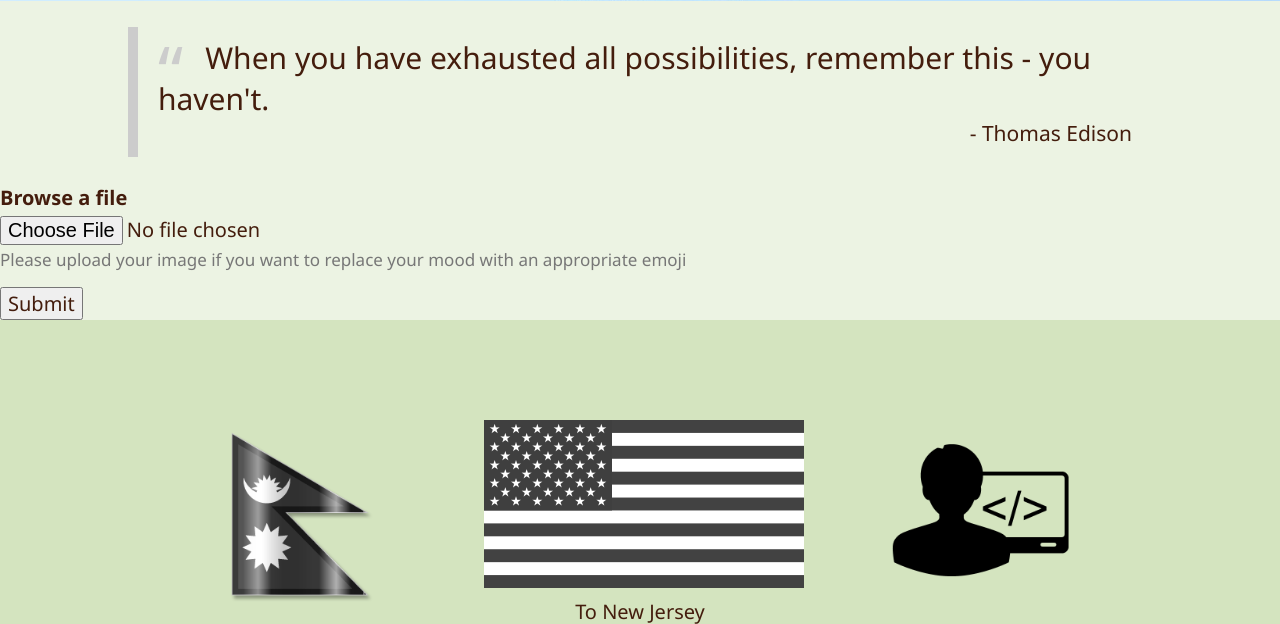
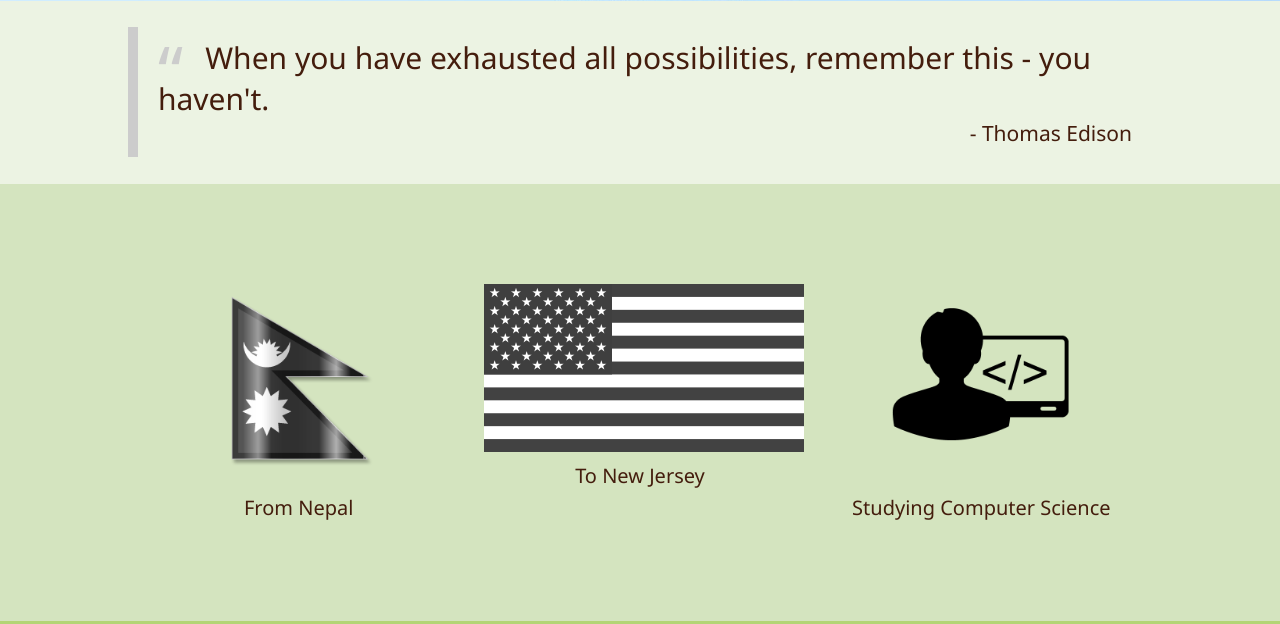
Before and after one commit to smaharj1/Personal-website, a Node project: template views/index.jade in a window 1280 px wide. Shown: the part 639-1263 px from the top of the page. Run offline with Node 20 templates, Linux system fonts and the light colour scheme; the template is opened without the code that fills it, so the values that code supplies are empty.

Commit message:
Removed unnecessary tries

```diff
--- a/views/index.jade
+++ b/views/index.jade
@@ -8,13 +8,6 @@ block content
     blockquote
         p When you have exhausted all possibilities, remember this - you haven't.
         p.author - Thomas Edison
-
-    form
-        .form-group
-            label(for='inputImage') Browse a file
-            input#inputImage.form-control-file(type='file', aria-describedby='imageHelp',name='uploadedImage')
-            small.form-text.text-muted#imageHelp Please upload your image if you want to replace your mood with an appropriate emoji
-        button.button#uploadImage(type='button') Submit
 
     // This summarizes my travel
     #travel
```
Also changed, not shown: 2 other files.
